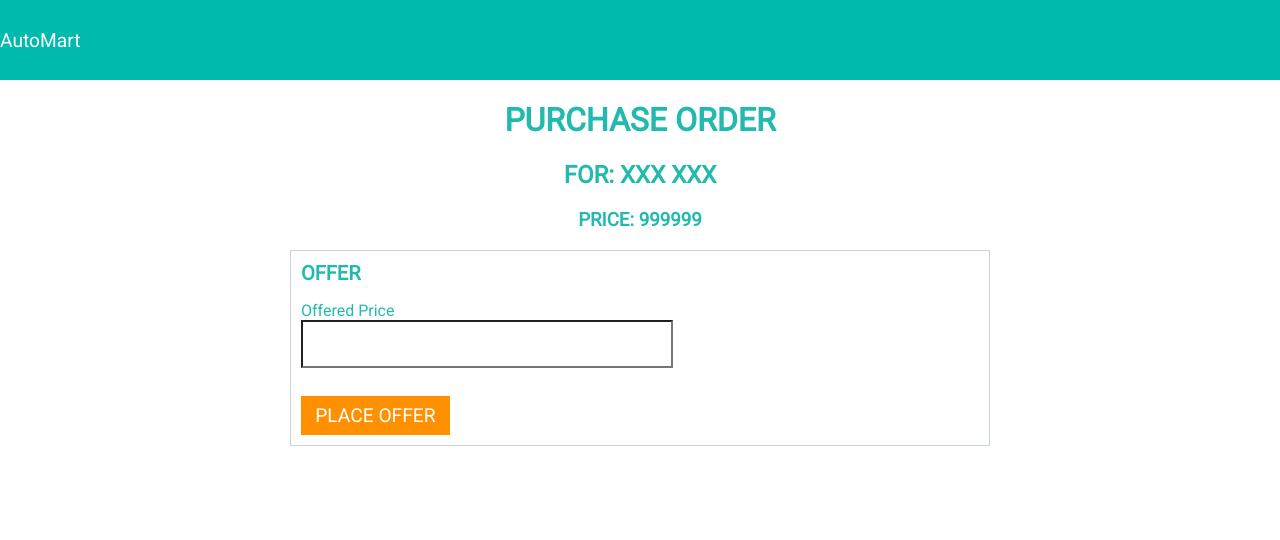
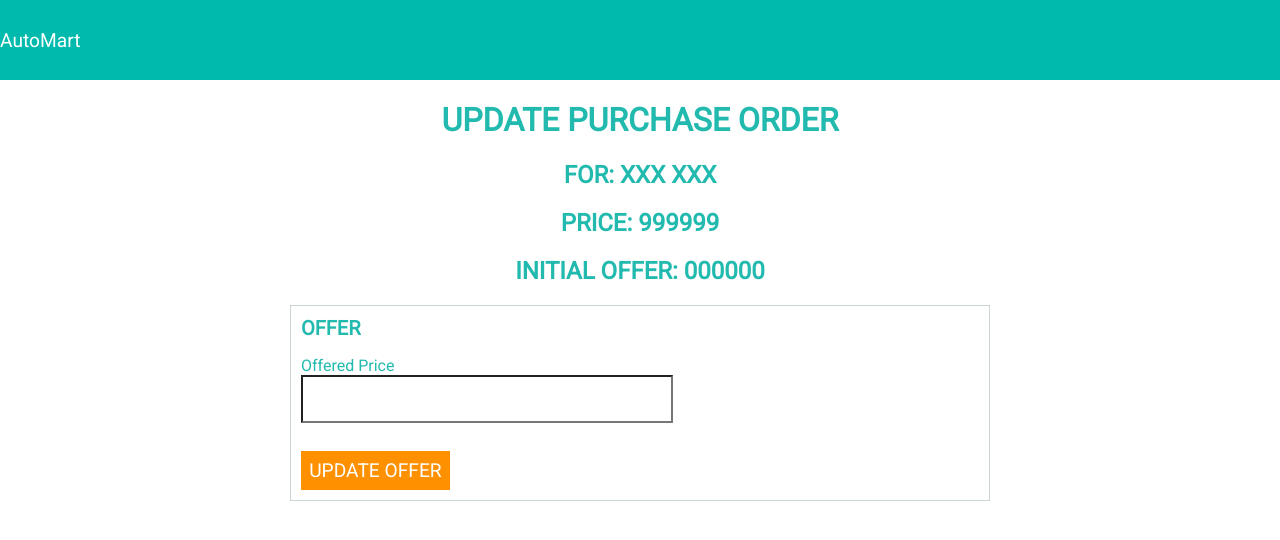
Before and after one commit to EziamakaNV/AutoMart, a plain HTML site: page UI/update_purchase_order.html in a window 1280 px wide. Drawn offline with Linux system fonts and the light colour scheme.

Commit message:
feature(ui):implement purchase order update page [Finishes #165944650]

```diff
--- a/UI/purchase_order.html
+++ b/UI/update_purchase_order.html
@@ -6,7 +6,7 @@
     <meta http-equiv="X-UA-Compatible" content="ie=edge">
     <link rel="stylesheet" href="style.css">
     <link href="https://fonts.googleapis.com/css?family=Roboto" rel="stylesheet">
-    <title>Purchase Order</title>
+    <title>Update Purchase Order</title>
 </head>
 <body>
     <header class='header flex-container'>
@@ -17,9 +17,10 @@
         </nav>
     </header>
     <main>
-        <h1 class='call-to-action'>PURCHASE ORDER</h1>
+        <h1 class='call-to-action'>UPDATE PURCHASE ORDER</h1>
         <h2 class='call-to-action'>FOR: XXX XXX</h2>
-        <h3 class='call-to-action'>PRICE: 999999</h3>
+        <h2 class='call-to-action'>PRICE: 999999</h2>
+        <h2 class='call-to-action'>INITIAL OFFER: 000000</h2>
         <section id='post-ad-container'>
             <form class='form-structure'>
                 <h2 class='form-headers'>OFFER</h2>
@@ -27,7 +28,7 @@
                     <label for='offered_price'>Offered Price</label>
                     <input type='number' required name='offered_price' id='offeredPrice'>
                 </div>
-                <button class='button'>PLACE OFFER</button>
+                <button class='button'>UPDATE OFFER</button>
             </form>
         </section>
     </main>
```
